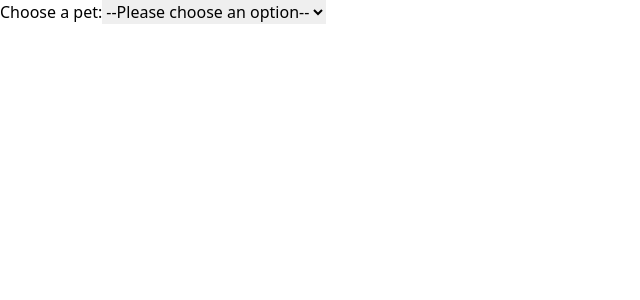
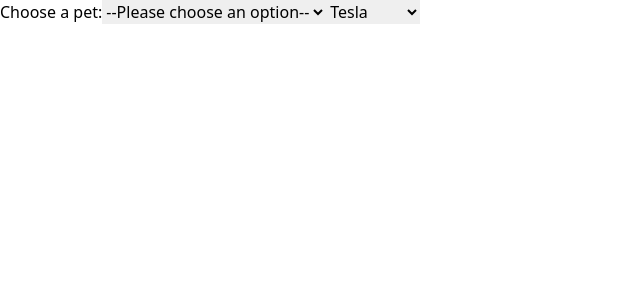
Before and after one commit to test-party/guinea-pig-next, a Next.js app: page /select-name in a window 1280 px wide. Shown: the top 300 px of the page, without its empty margins (0-640 px from the left). Built offline with nearby package versions, Linux system fonts and the light colour scheme.

Commit message:
amk - adding new test case

```diff
--- a/src/app/select-name/page.tsx
+++ b/src/app/select-name/page.tsx
@@ -15,6 +15,13 @@ const Page = () => {
                 <option value="spider">Spider</option>
                 <option value="goldfish">Goldfish</option>
             </select>
+            <select>
+                <option value="tesla">Tesla</option>
+                <option value="ford">Ford</option>
+                <option value="chevy">Chevy</option>
+                <option value="mercedes">Mercedes</option>
+                <option value="bmw">BMW</option>
+            </select>
         </div>
     );
 };
```
